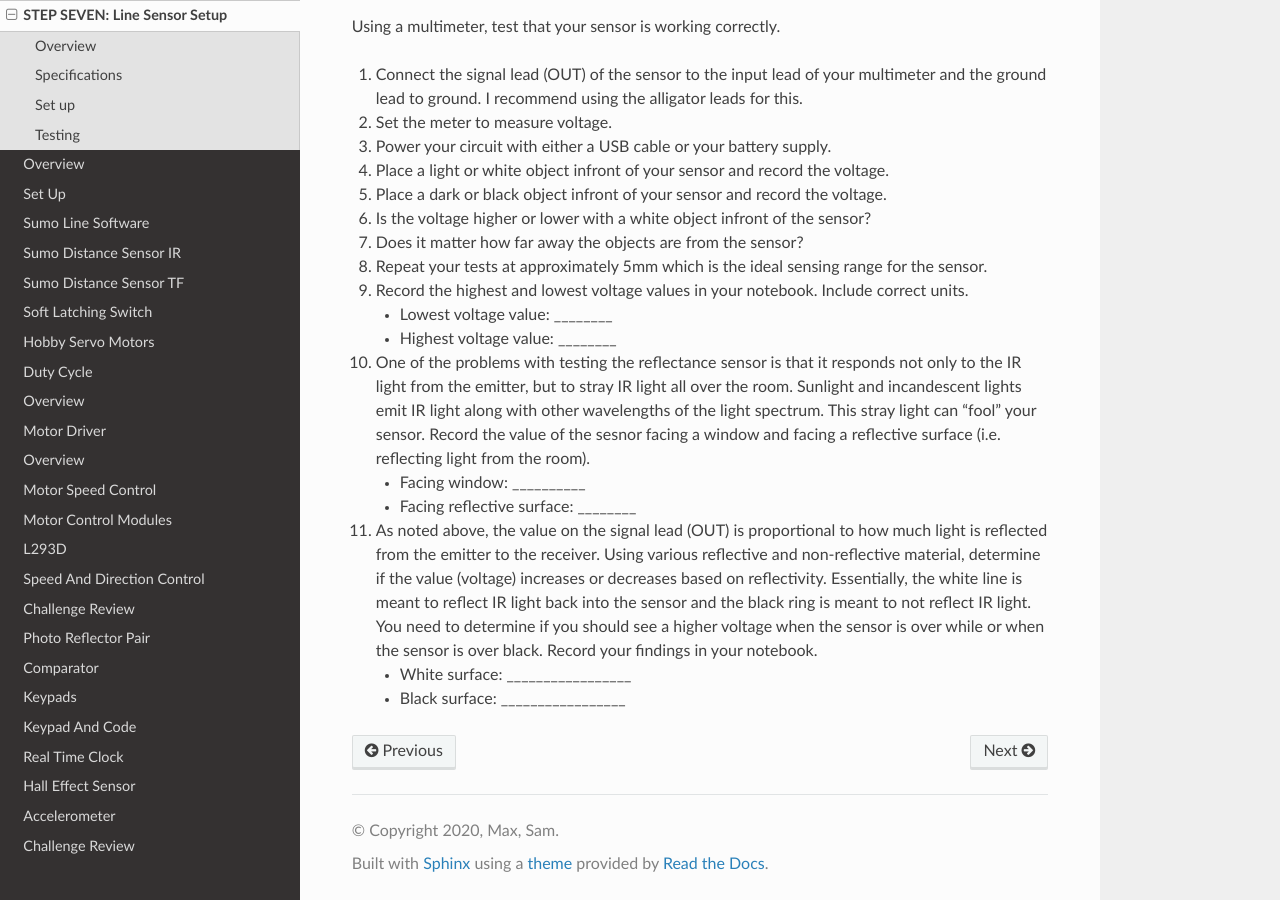
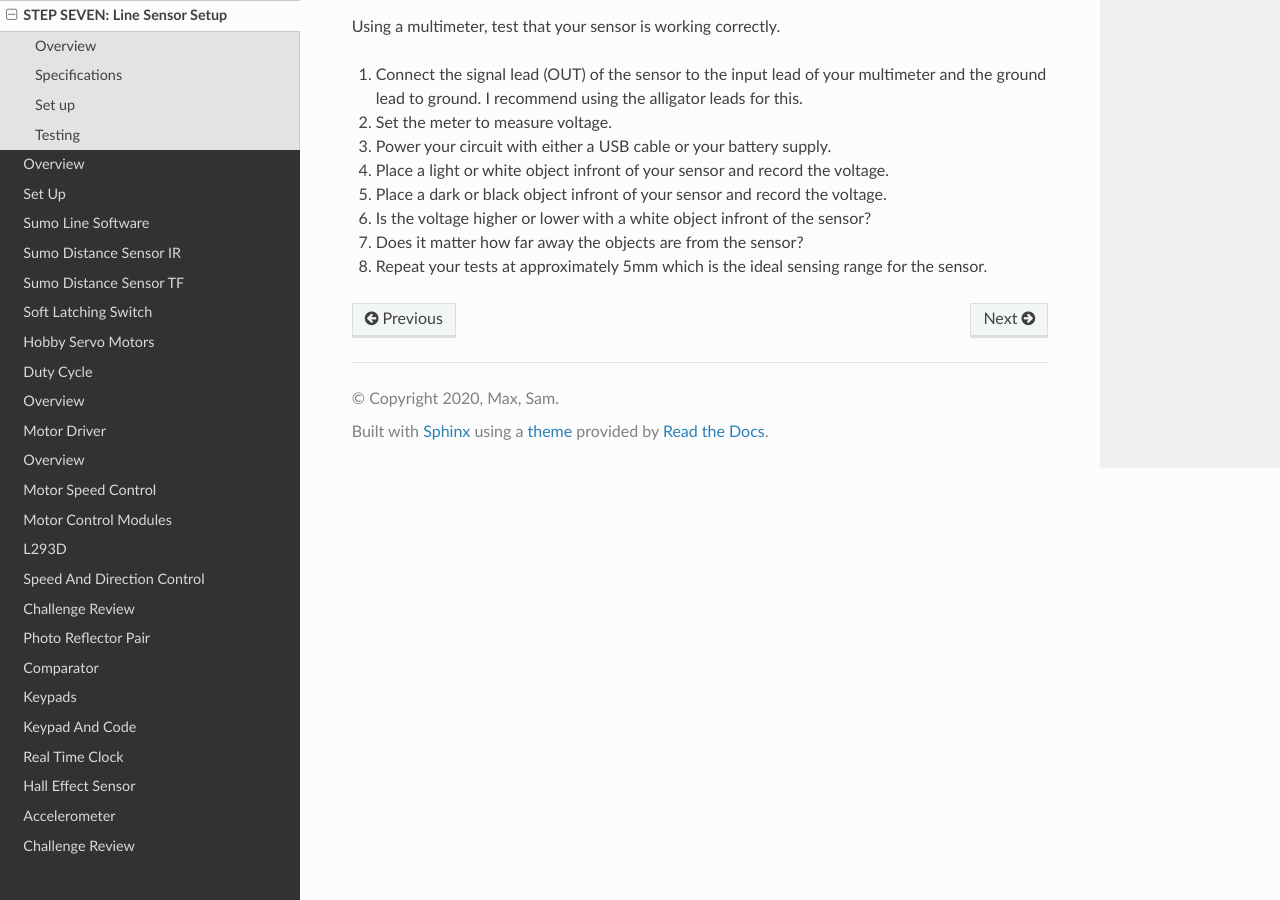
Before and after one commit to maxtkc/mvths-wiki, a Sphinx documentation site: the page built from docs/070xf-sumo-line-sensor.rst, in a window 1280 px wide and 900 px high, scrolled down 1939 px. Built offline with Sphinx 7.4.7 and the Read the Docs theme 2.0.0, drawn with Linux system fonts in a browser that asks for light colours; pages that are not in the unit, such as notebooks, are missing from menus.

Commit message:
Update 070xf-sumo-line-sensor.rst

```diff
--- a/docs/070xf-sumo-line-sensor.rst
+++ b/docs/070xf-sumo-line-sensor.rst
@@ -38,24 +38,3 @@ Using a multimeter, test that your sensor is working correctly.
 #. Is the voltage higher or lower with a white object infront of the sensor?
 #. Does it matter how far away the objects are from the sensor?
 #. Repeat your tests at approximately 5mm which is the ideal sensing range for the sensor.
-
-
-
-
-#. Record the highest and lowest voltage values in your notebook. Include correct units.
-
-   - Lowest voltage value: ________
-
-   - Highest voltage value: ________
-
-#. One of the problems with testing the reflectance sensor is that it responds not only to the IR light from the emitter, but to stray IR light all over the room. Sunlight and incandescent lights emit IR light along with other wavelengths of the light spectrum. This stray light can "fool" your sensor. Record the value of the sesnor facing a window and facing a reflective surface (i.e. reflecting light from the room).
-
-   - Facing window: __________
-
-   - Facing reflective surface: ________
-
-#. As noted above, the value on the signal lead (OUT) is proportional to how much light is reflected from the emitter to the receiver. Using various reflective and non-reflective material, determine if the value (voltage) increases or decreases based on reflectivity. Essentially, the white line is meant to reflect IR light back into the sensor and the black ring is meant to not reflect IR light. You need to determine if you should see a higher voltage when the sensor is over while or when the sensor is over black. Record your findings in your notebook.
-
-   - White surface: _________________
-
-   - Black surface: _________________
```
